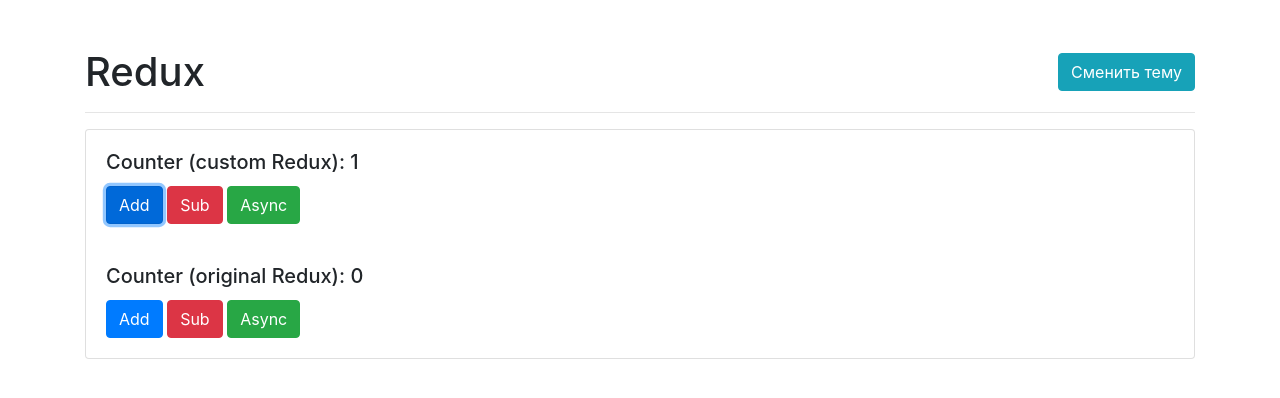
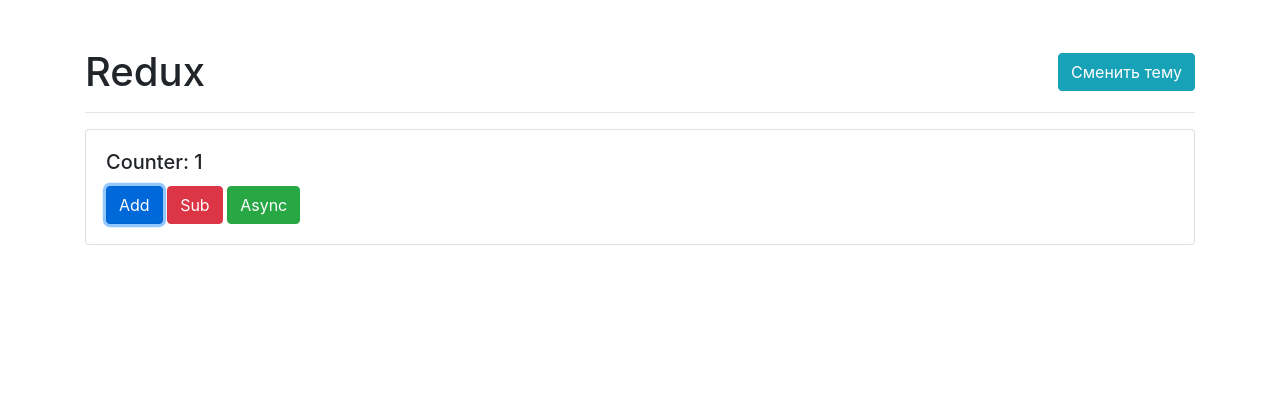
Before and after one commit to SergeyKhrapin/redux-app, a website built with webpack: page src/index.html in a window 1280 px wide. Both pictures are taken after a click on the button "Add". Built offline with nearby package versions, Linux system fonts and the light colour scheme.

Commit message:
Refactoring

```diff
--- a/src/index.html
+++ b/src/index.html
@@ -20,14 +20,8 @@
   <hr>
 
   <div class="card">
-    <div class="card-body redux-custom">
-      <h5 class="card-title">Counter (custom Redux): <span id="c_counter"></span></h5>
-      <button class="btn btn-primary" id="c_add">Add</button>
-      <button class="btn btn-danger" id="c_sub">Sub</button>
-      <button class="btn btn-success" id="c_async">Async</button>
-    </div>
-    <div class="card-body redux-original">
-      <h5 class="card-title">Counter (original Redux): <span id="counter"></span></h5>
+    <div class="card-body">
+      <h5 class="card-title">Counter: <span id="counter"></span></h5>
       <button class="btn btn-primary" id="add">Add</button>
       <button class="btn btn-danger" id="sub">Sub</button>
       <button class="btn btn-success" id="async">Async</button>
--- a/src/index.js
+++ b/src/index.js
@@ -1,63 +1,13 @@
 import './styles.css';
+import { createStore } from 'redux';
+import rootReducer from './redux/rootReducer';
 
-// Custom Redux
-import c_createStore from './create-store';
-import c_rootReducer from './redux/rootReducer';
-
-// Original Redux
-import { createStore } from 'redux';
-
-(function implementCustomRedux() {
-   const counter = document.getElementById('c_counter');
-   const addBtn = document.getElementById('c_add');
-   const subBtn = document.getElementById('c_sub');
-   const asyncBtn = document.getElementById('c_async');
-
-   const store = c_createStore(c_rootReducer, 0);
-   console.log(store);
-
-   /* Subscribers - start */
-   const render = () => {
-      counter.innerText = store.getState();
-   };
-   const print = () => {
-      console.log(store.getState());
-   }
-   /* Subscribers - end */
-
-   store.subscribe(render);
-   store.subscribe(print);
-
-   // Init App (first rendering)
-   store.dispatch('INIT_APPLICATION');
-
-   addBtn.addEventListener('click', () => {
-      store.dispatch({ type: 'ADD' });
-   });
-
-   subBtn.addEventListener('click', () => {
-      store.dispatch({ type: 'SUB' });
-   });
-})();
-
-(function implementOriginalRedux() {
 const counter = document.getElementById('counter');
 const addBtn = document.getElementById('add');
 const subBtn = document.getElementById('sub');
 const asyncBtn = document.getElementById('async');
 
-   function reducer(state = 0, action) {
-      switch (action.type) {
-         case 'INCREMENT':
-            return state + 1
-         case 'DECREMENT':
-            return state - 1
-         default:
-            return state
-      }
-   }
-
-   const store = createStore(reducer);
+const store = createStore(rootReducer, 0);
 console.log(store);
 
 /* Subscribers - start */
@@ -82,4 +32,3 @@
 subBtn.addEventListener('click', () => {
     store.dispatch({ type: 'DECREMENT' });
 });
-})();
--- a/src/redux/rootReducer.js
+++ b/src/redux/rootReducer.js
@@ -1,7 +1,7 @@
 function rootReducer(state, action) {
-   if (action.type === 'ADD') {
+   if (action.type === 'INCREMENT') {
        state++;
-   } else if (action.type === 'SUB') {
+   } else if (action.type === 'DECREMENT') {
        state--;
    }
    return state;
```
Lines whose indentation alone changed are shown as unchanged.
